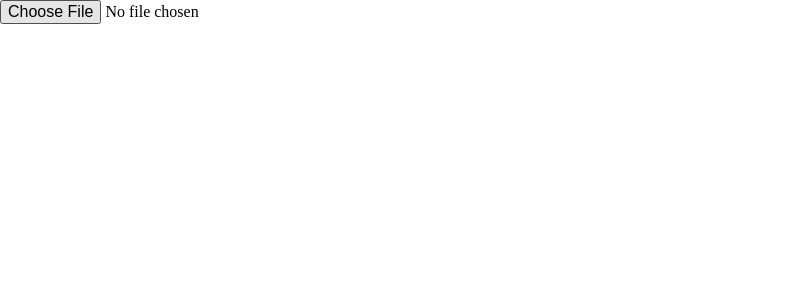
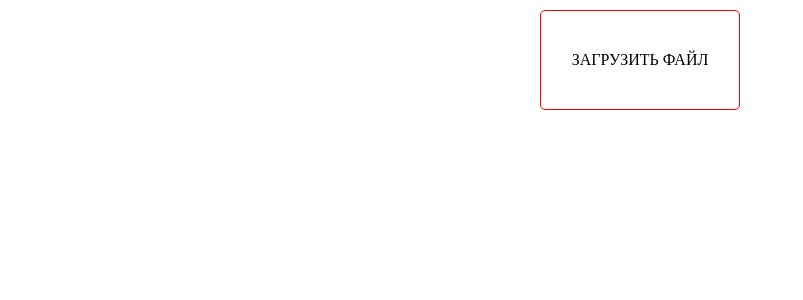
Before and after one commit to PlexMAD/photoshop-cloned, a React (Create React App) app: page / in a window 1280 px wide. Shown: the top 300 px of the page, without its empty margins (0-803 px from the left). Built offline with nearby package versions, Linux system fonts and the light colour scheme.

Commit message:
add styling

```diff
--- a/package.json
+++ b/package.json
@@ -14,6 +14,7 @@
     "react": "^19.1.0",
     "react-dom": "^19.1.0",
     "react-scripts": "5.0.1",
+    "sass": "^1.86.3",
     "typescript": "^4.9.5",
     "web-vitals": "^2.1.4"
   },
--- a/src/App.tsx
+++ b/src/App.tsx
@@ -1,7 +1,8 @@
 import React, { useState } from 'react';
 import ImageRenderer from './components/ImageRenderer';
 import './App.css'
-
+import MyFileInput from './components/MyFileInput';
+import './styles/main.scss'
 function App() {
   const [image, setImage] = useState<Blob | null>(null);
 
@@ -14,7 +15,7 @@ function App() {
 
   return (
     <div className="App">
-      <input type="file" onChange={handleFileChange} accept=".png, .jpg, .jpeg, .gb7, image/png, image/jpeg"/>
+      <MyFileInput onChange={handleFileChange} accept=".png, .jpg, .jpeg, .gb7, image/png, image/jpeg"/>
       {image && (<ImageRenderer image={image} />)}
 
     </div>
--- a/src/components/ImageRenderer.tsx
+++ b/src/components/ImageRenderer.tsx
@@ -41,9 +41,8 @@ const ImageRenderer: FC<ImageRendererProps> = ({ image }) => {
     <canvas
       ref={canvasRef}
       style={{
+        maxHeight: '80vh',
         display: 'block',
-        maxHeight: '80%',
-        height: 'auto',
         backgroundColor: '#f0f0f0'
       }}
     />
--- /dev/null
+++ b/src/components/MyFileInput.tsx
@@ -0,0 +1,17 @@
+import React, { FC } from 'react';
+
+interface MyFileInputProps {
+    onChange: (event: React.ChangeEvent<HTMLInputElement>) => void,
+    accept: string
+}
+
+const MyFileInput: FC<MyFileInputProps> = ({onChange, accept}) => {
+    return (
+        <div className='upload-input'>
+            <input type='file' accept={accept} onChange={onChange} className='upload-input__fileinput'/>
+            <button className='upload-input__button'>Загрузить файл</button>
+        </div>
+    );
+};
+
+export default MyFileInput;
--- /dev/null
+++ b/src/styles/_elements.scss
@@ -0,0 +1,26 @@
+.upload-input__fileinput {
+    opacity: 0;
+    position: absolute;
+    z-index: 0;
+    width: 200px;
+    height: 100px;
+}
+
+.upload-input__button {
+    border: 1px solid red;
+    border-radius: 5px;
+    width: 100%;
+    height: 100px;
+    text-align: center;
+    text-transform: uppercase;
+}
+
+.upload-input {
+    margin: 10px auto;
+    width: 200px;
+    cursor: pointer;
+}
+
+canvas {
+    margin: 0 auto;
+}
--- /dev/null
+++ b/src/styles/main.scss
@@ -0,0 +1 @@
+@import 'elements'
```
Also changed, not shown: 1 other file (tests, documents, lock files or other folders).
